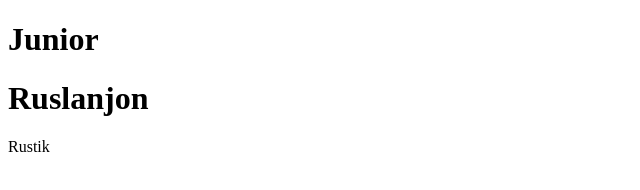
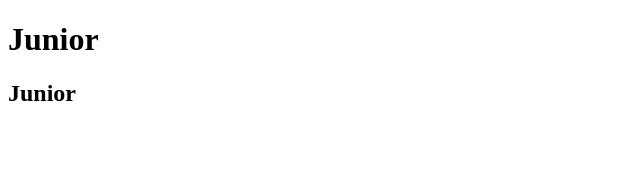
Before and after one commit to sodatovruslan/Lisence, a plain HTML site: page index.html in a window 1280 px wide. Shown: the whole page, without its empty margins (0-640 px from the left). Drawn offline with Linux system fonts and the light colour scheme.

Commit message:
add new h2

```diff
--- a/index.html
+++ b/index.html
@@ -7,7 +7,6 @@
 </head>
 <body>
 	<h1>Junior</h1>
-	<h1>Ruslanjon</h1>
-	<p>Rustik</p>
+	<h2>Junior</h2>
 </body>
 </html>
```
